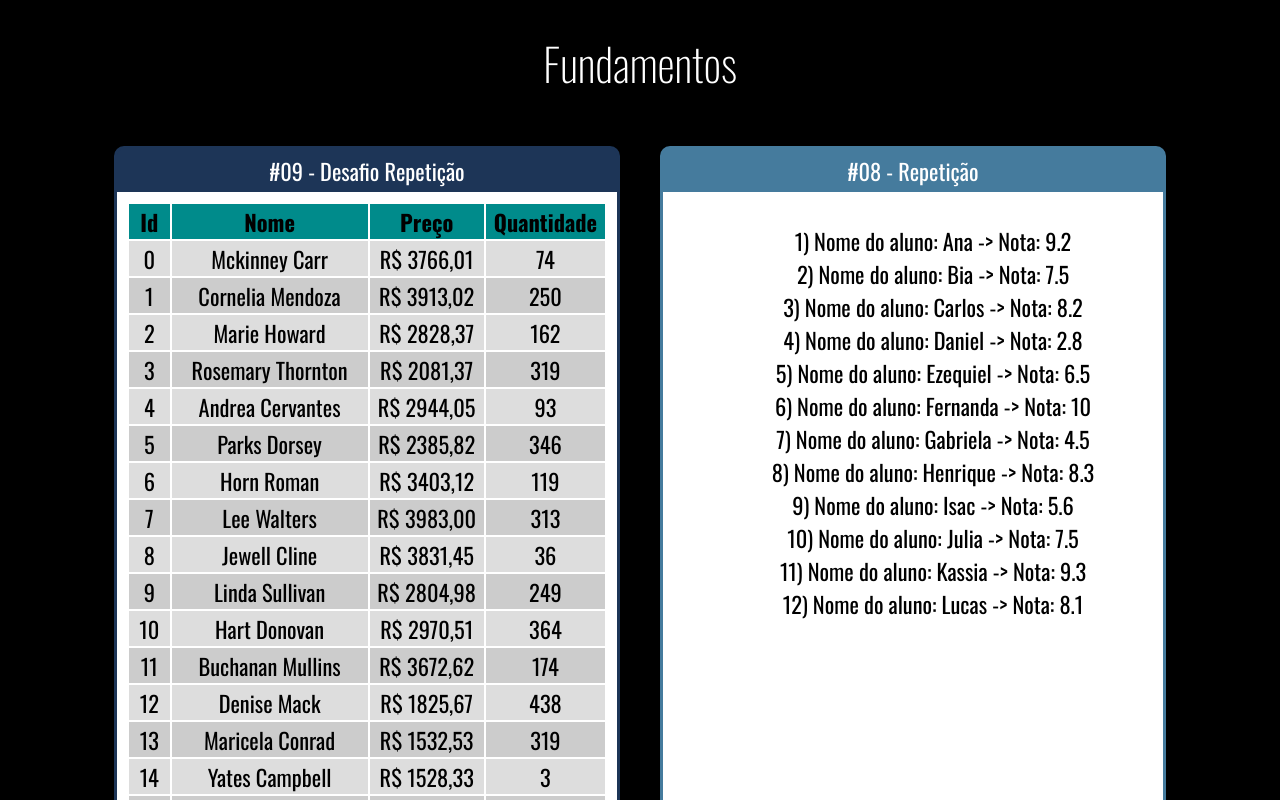
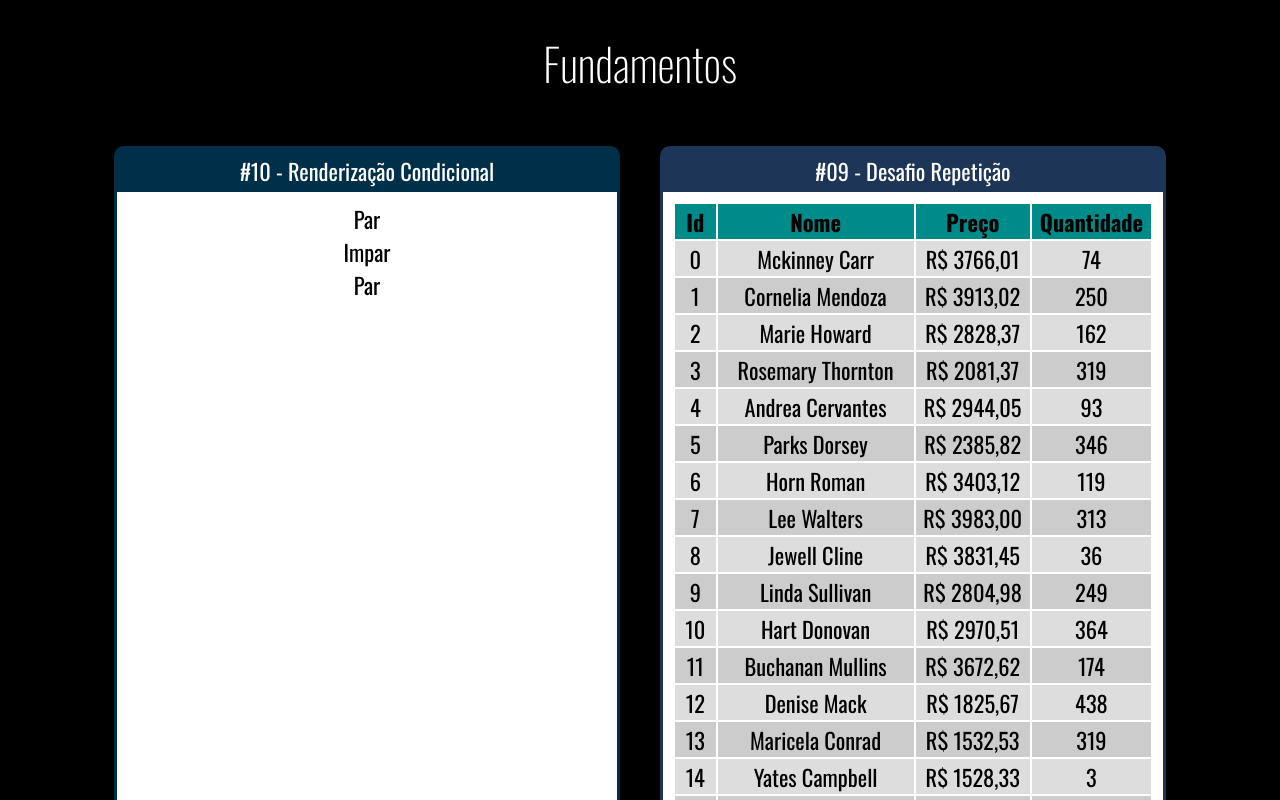
Before and after one commit to danilo-righetto/course-react-redux, a React (Create React App) app in the folder fundamentos-do-react/: page / in a window 1280 px wide. Shown: the top 800 px of the page. Built offline with nearby package versions, Linux system fonts and the light colour scheme.

Commit message:
Renderização Condicional #01

```diff
--- a/fundamentos-do-react/src/App.jsx
+++ b/fundamentos-do-react/src/App.jsx
@@ -12,11 +12,17 @@
 import FamiliaFilhosClonados from "./components/basicos/FamiliaFilhosClonados";
 import ListaAlunos from "./components/repeticao/ListaAlunos"
 import TabelaProdutos from "./components/repeticao/TabelaProdutos"
+import ParOuImpar from './components/condicional/ParOuImpar'
 
 export default () => (
   <div className="App">
     <h1>Fundamentos</h1>
     <div className="Cards">
+      <Card titulo="#10 - Renderização Condicional" color="#003049">
+        <ParOuImpar numero={20} />
+        <ParOuImpar numero={11} />
+        <ParOuImpar numero={6} />
+      </Card>
       <Card titulo="#09 - Desafio Repetição" color="#1D3557">
         <TabelaProdutos />
       </Card>
--- /dev/null
+++ b/fundamentos-do-react/src/components/condicional/ParOuImpar.jsx
@@ -0,0 +1,10 @@
+import React from 'react'
+
+export default (props) => {
+  const isPar = props.numero % 2 === 0;
+  return (
+    <div>
+      {isPar ? <span>Par</span> : <span>Impar</span>}
+    </div>
+  );
+}
```
